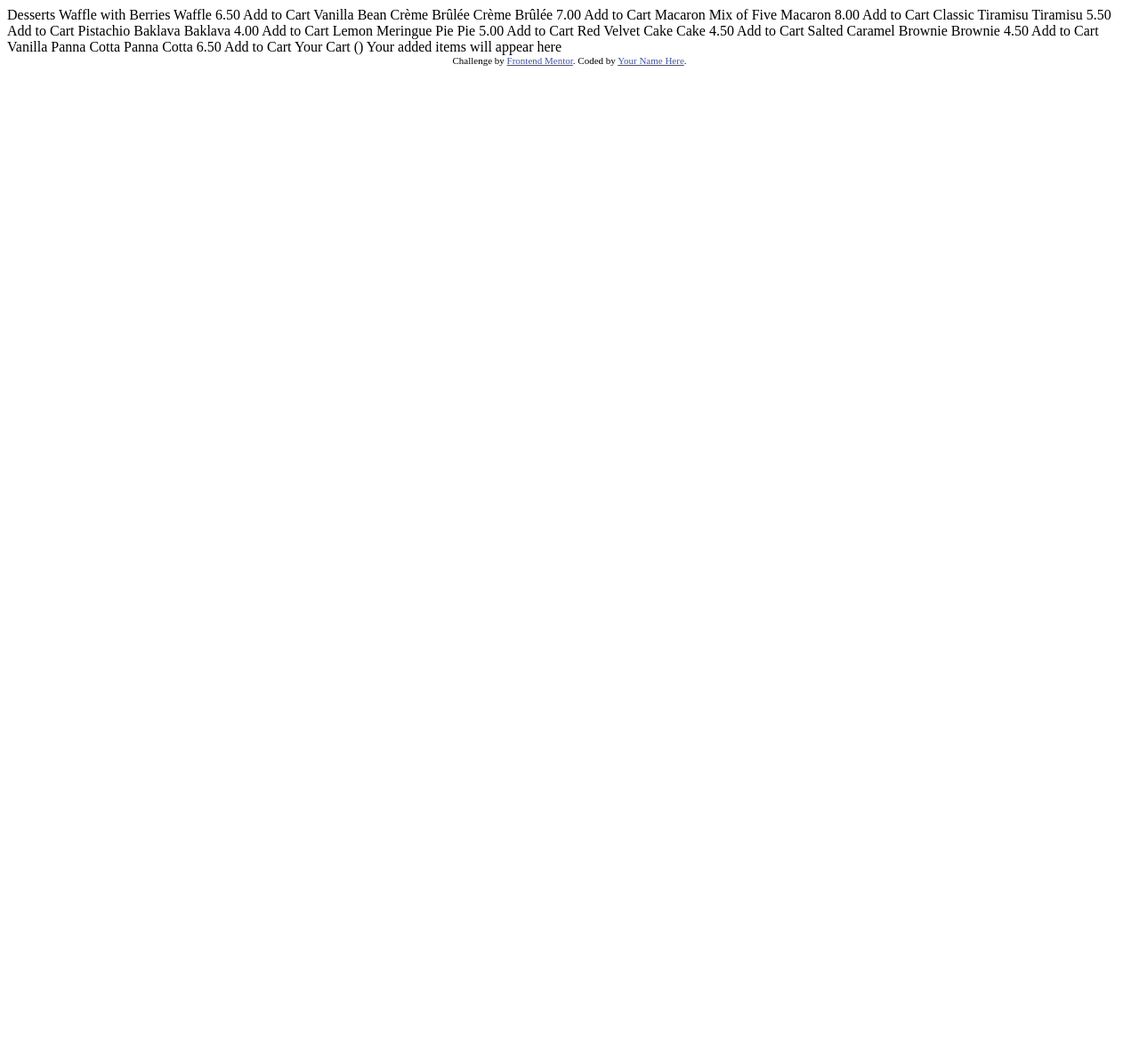
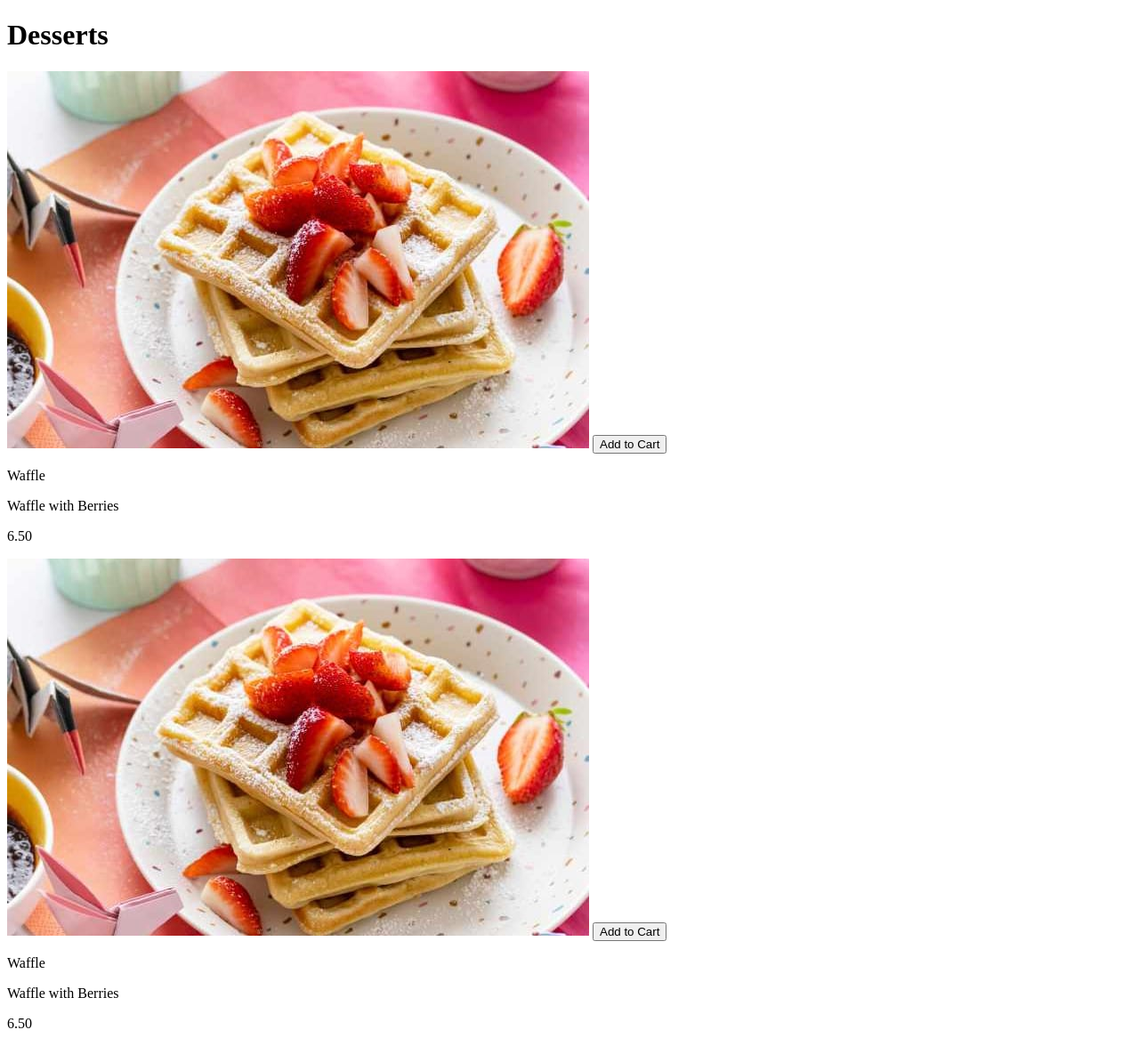
Before and after one commit to Jeonjown/product-list-with-cart-main, a plain HTML site: page index.html in a window 1280 px wide. Shown: the whole page at 89% size. Before the commit the page ends 800 px from the top, so only its background shows below. Drawn offline with Linux system fonts and the light colour scheme.

Commit message:
initial setup

```diff
--- a/index.html
+++ b/index.html
@@ -1,74 +1,58 @@
 <!DOCTYPE html>
 <html lang="en">
   <head>
-  <meta charset="UTF-8">
-  <meta name="viewport" content="width=device-width, initial-scale=1.0"> <!-- displays site properly based on user's device -->
+    <meta charset="UTF-8" />
+    <meta name="viewport" content="width=device-width, initial-scale=1.0" />
+    <!-- displays site properly based on user's device -->
 
-  <link rel="icon" type="image/png" sizes="32x32" href="./assets/images/favicon-32x32.png">
+    <link
+      rel="icon"
+      type="image/png"
+      sizes="32x32"
+      href="./assets/images/favicon-32x32.png" />
 
     <title>Frontend Mentor | Product list with cart</title>
 
     <!-- Feel free to remove these styles or customise in your own stylesheet 👍 -->
     <style>
-    .attribution { font-size: 11px; text-align: center; }
-    .attribution a { color: hsl(228, 45%, 44%); }
+      .attribution {
+        font-size: 11px;
+        text-align: center;
+      }
+      .attribution a {
+        color: hsl(228, 45%, 44%);
+      }
     </style>
   </head>
   <body>
+    <h1>Desserts</h1>
 
-  Desserts
+    <div class="">
+      <div class="">
+        <img
+          src="/assets/images/image-waffle-mobile.jpg"
+          alt="Waffle with Berries" />
+        <button>Add to Cart</button>
+      </div>
+      <div class="">
+        <p>Waffle</p>
+        <p>Waffle with Berries</p>
+        <p>6.50</p>
+      </div>
+    </div>
 
-  Waffle with Berries
-  Waffle
-  6.50
-  Add to Cart
-
-  Vanilla Bean Crème Brûlée
-  Crème Brûlée
-  7.00
-  Add to Cart
-
-  Macaron Mix of Five
-  Macaron
-  8.00
-  Add to Cart
-
-  Classic Tiramisu
-  Tiramisu
-  5.50
-  Add to Cart
-
-  Pistachio Baklava
-  Baklava
-  4.00
-  Add to Cart
-
-  Lemon Meringue Pie
-  Pie
-  5.00
-  Add to Cart
-
-  Red Velvet Cake
-  Cake
-  4.50
-  Add to Cart
-
-  Salted Caramel Brownie
-  Brownie
-  4.50
-  Add to Cart
-
-  Vanilla Panna Cotta
-  Panna Cotta
-  6.50
-  Add to Cart
-
-  Your Cart (<!-- Quantity -->)
-  Your added items will appear here
-
-  <div class="attribution">
-    Challenge by <a href="https://www.frontendmentor.io?ref=challenge">Frontend Mentor</a>.
-    Coded by <a href="#">Your Name Here</a>.
+    <div class="product">
+      <div class="product-img">
+        <img
+          src="/assets/images/image-waffle-mobile.jpg"
+          alt="Waffle with Berries" />
+        <button>Add to Cart</button>
+      </div>
+      <div class="product-info">
+        <p>Waffle</p>
+        <p>Waffle with Berries</p>
+        <p>6.50</p>
+      </div>
     </div>
   </body>
 </html>
```
Also changed, not shown: project-text.txt (added, +55 -0 lines). Lines whose indentation alone changed are shown as unchanged.
